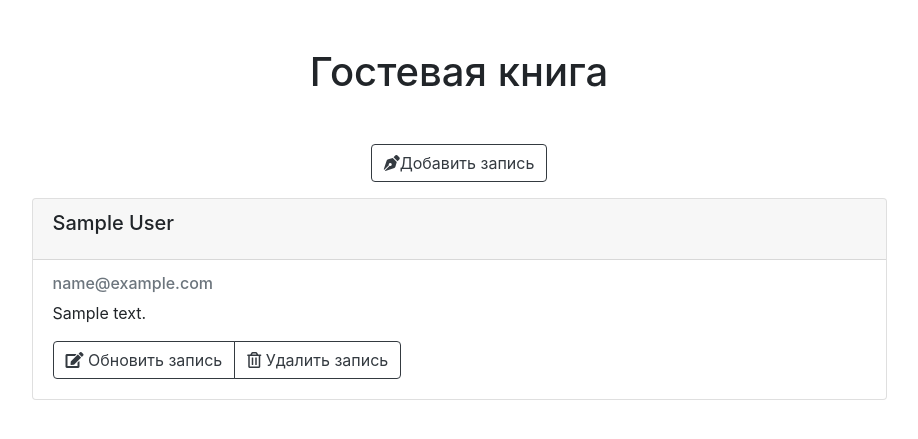
After one commit to DonErnest/exam_ernest_aitiev, a Django app: page / in a window 1280 px wide. The commit adds this page. Shown: the top 439 px of the page, without its empty margins (181-1099 px from the left). Run offline with Django 3.2, Linux system fonts and the light colour scheme; tables that the repository leaves empty hold one stand-in row (values such as "Sample post"); some libraries are stand-ins or nearby versions.

Commit message:
Создание главной страницы index.html, настройка роутера urls.py, фильтрация и упорядочивание записей, малые правки base.html и models.py

```diff
--- a/source/main/urls.py
+++ b/source/main/urls.py
@@ -16,6 +16,9 @@ Including another URLconf
 from django.contrib import admin
 from django.urls import path
 
+from webapp.views import index_view
+
 urlpatterns = [
     path('admin/', admin.site.urls),
+    path('', index_view, name='book_main'),
 ]
--- a/source/webapp/models.py
+++ b/source/webapp/models.py
@@ -1,7 +1,7 @@
 from django.db import models
 
-
-RECORD_STATUS = [('active', 'Активно'), ('blocked','Заблокировано')]
+STATUS_DEFAULT = 'active'
+RECORD_STATUS = [(STATUS_DEFAULT, 'Активно'), ('blocked','Заблокировано')]
 
 
 class Record(models.Model):
@@ -10,7 +10,7 @@ class Record(models.Model):
     text = models.TextField(max_length=3000, null=False, blank=False, verbose_name='Текст')
     created_at = models.DateTimeField(auto_now_add=True, verbose_name='Время создания')
     updated_at = models.DateTimeField(auto_now=True, verbose_name='Время изменения')
-    status = models.CharField(max_length=20, verbose_name='Статус',default=RECORD_STATUS[0][0], choices=RECORD_STATUS)
+    status = models.CharField(max_length=20, verbose_name='Статус',default=STATUS_DEFAULT, choices=RECORD_STATUS)
 
     def __str__(self):
         return self.text
--- a/source/webapp/templates/base.html
+++ b/source/webapp/templates/base.html
@@ -9,6 +9,7 @@
     <title>{% block title %}MySite{% endblock %}</title>
     <link rel="stylesheet" href="{% static "/css/bootstrap.min.css" %}">
     <link rel="stylesheet" href="{% static "/css/style.css" %}">
+    <link rel="stylesheet" href="https://use.fontawesome.com/releases/v5.8.1/css/all.css" integrity="sha384-50oBUHEmvpQ+1lW4y57PTFmhCaXp0ML5d60M1M7uH2+nqUivzIebhndOJK28anvf" crossorigin="anonymous">
     {% block styles %}{% endblock %}
 </head>
 <body>
--- /dev/null
+++ b/source/webapp/templates/index.html
@@ -0,0 +1,27 @@
+{% extends 'base.html' %}
+
+{% block title %}Гостевая Книга{% endblock %}
+{% block content %}
+    <h1 class="text-center mt-5 mb-5">Гостевая книга</h1>
+    <div class="row justify-content-center pb-3">
+        <a href="#" class = 'btn btn-outline-dark'><i class="fas fa-pen-nib"></i>Добавить запись</a>
+    </div>
+    <div class = 'row justify-content-center'>
+        {% for record in records %}
+            <div class="card mb-3" style="width: 75%;">
+                <div class="card-header">
+                    <h5 class="card-title">{{ record.author}}</h5>
+                </div>
+                <div class="card-body">
+
+                    <h6 class="card-subtitle mb-2 text-muted">{{ record.author_email }}</h6>
+                    <p class="card-text">{{ record.text }}</p>
+                    <div class="btn-group">
+                        <a href="#" class="btn btn-outline-dark card-link"><i class="fas fa-edit"></i> Обновить запись</a>
+                        <a href="#" class="btn btn-outline-dark card-link"><i class="far fa-trash-alt"></i> Удалить запись</a>
+                    </div>
+                </div>
+            </div>
+        {% endfor %}
+    </div>
+{% endblock %}
--- a/source/webapp/views.py
+++ b/source/webapp/views.py
@@ -1,3 +1,10 @@
-from django.shortcuts import render
+from django.shortcuts import render,redirect, get_object_or_404
+from django.http import HttpResponseBadRequest
 
-# Create your views here.
+
+from webapp.models import Record, STATUS_DEFAULT
+
+
+def index_view(request, *args, **kwargs):
+    records = Record.objects.filter(status=STATUS_DEFAULT).order_by('-created_at')
+    return render(request, 'index.html', context={'records': records})
```
